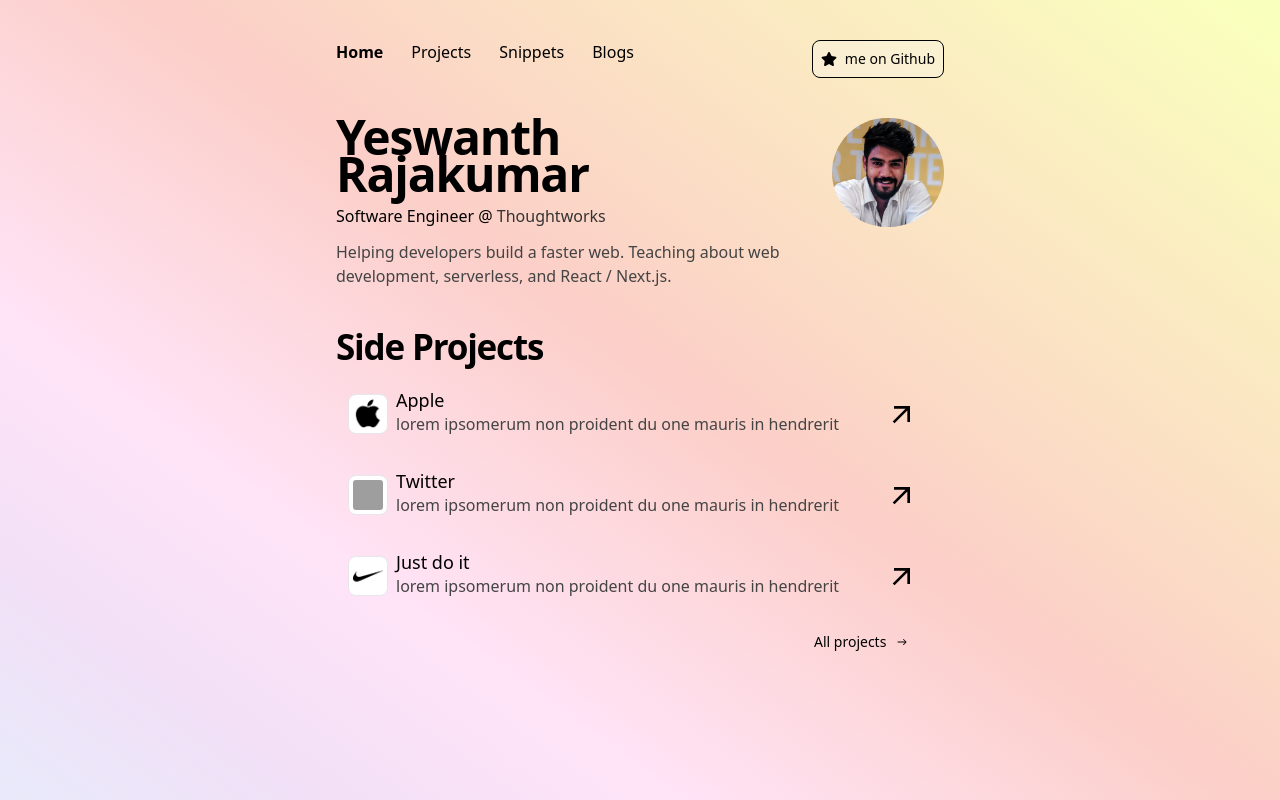
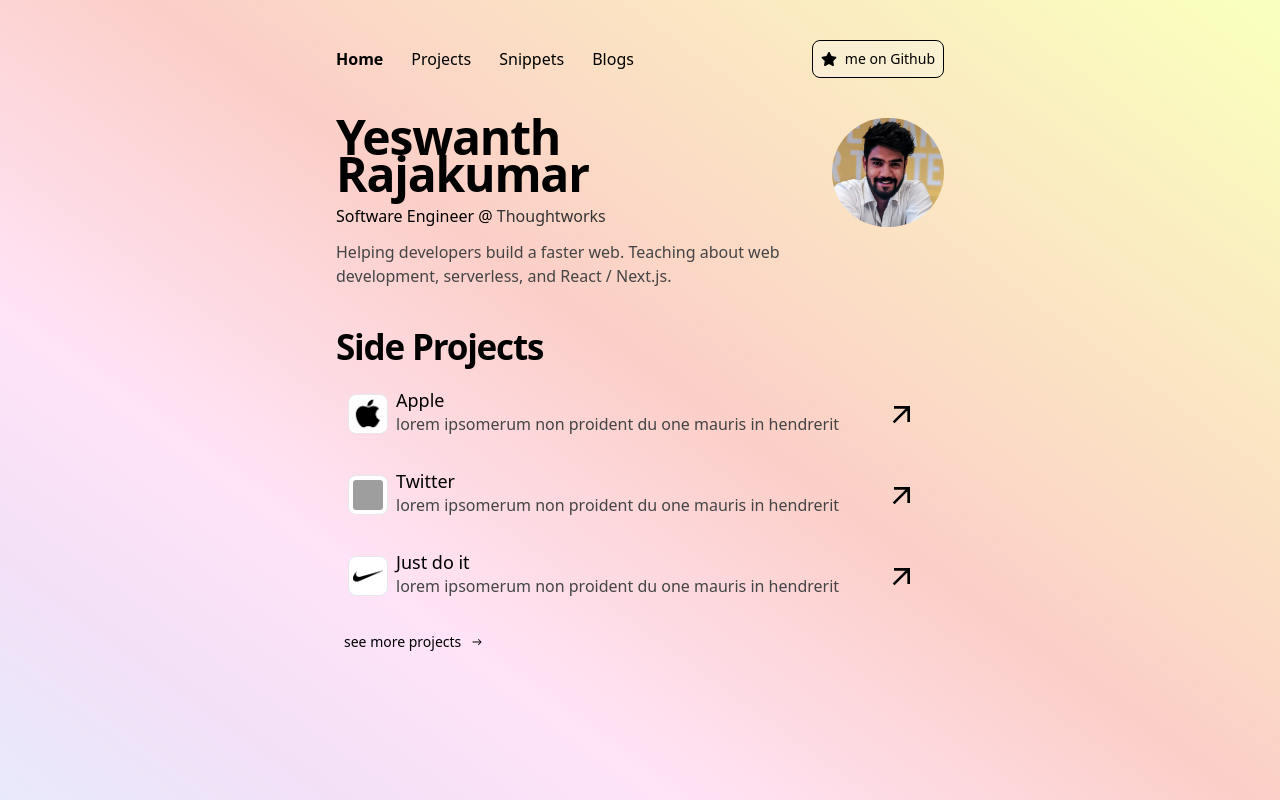
Before and after one commit to YeswanthRajakumarr/my-portfolio-2024, a Next.js app: page / in a window 1280 px wide. Shown: the top 800 px of the page. Built offline with nearby package versions, Linux system fonts and the light colour scheme; grey boxes are pictures that could not be loaded.

Commit message:
add: see more projects buttons

```diff
--- a/src/app/NavBar.js
+++ b/src/app/NavBar.js
@@ -3,21 +3,21 @@ import { FaStar } from "react-icons/fa";
 
 export const NavBar = () => {
   return (
-    <nav className="text-base flex justify-between">
+    <nav className="flex items-center justify-between text-base">
       <div>
-        <ul className="flex justify-around gap-7 font-normal leading-6">
+        <ul className="flex justify-around font-normal leading-6 gap-7">
           <li className="font-semibold">Home</li>
           <li>Projects</li>
           <li>Snippets</li>
           <li>Blogs</li>
         </ul>
       </div>
-      <button className="border bg-cus-tansperant rounded-lg border-solid border-black inline-flex items-center p-1">
+      <button className="inline-flex items-center p-1 border border-black border-solid rounded-lg bg-cus-tansperant">
         <FaStar
           className="justify-center align-middle w-[24px] h-6 shrink-0  rounded-lg  p-1"
           href="https://github.com/YeswanthRajakumar"
         />
-        <p className="text-sm p-1"> me on Github</p>
+        <p className="p-1 text-sm"> me on Github</p>
       </button>
     </nav>
   );
--- a/src/app/ProjectCard.js
+++ b/src/app/ProjectCard.js
@@ -5,12 +5,13 @@ import { MdArrowOutward } from "react-icons/md";
 export const ProjectCard = ({ icon, title, description, url }) => {
   return (
     <div>
-      <li className="mt-4 hover:bg-cus-tansperant transition duration-500 rounded-lg">
-        <div className="md:w-[594px] md:h-[65px] w-full h-auto md:flex md:flex-row md:justify-between px-3">
-          <div className="flex flex-col md:flex-row md:gap-2 items-center">
-            <div className="md:w-[40px] md:h-10 w-16 h-16">
+      <li className="mt-4 transition duration-500 rounded-lg hover:bg-cus-tansperant">
+
+        <div className="md:w-[594px] md:h-[65px] w-full h-auto flex flex-row md:justify-between px-3 ">
+          <div className="flex flex-col items-center md:flex-row md:gap-2">
+            <div className="md:w-[40px] md:h-10 ">
               <Image
-                className="w-full h-full border rounded-lg bg-white p-1"
+                className="w-full h-full p-1 bg-white border rounded-lg"
                 src={icon}
                 width={40}
                 height={40}
@@ -19,7 +20,7 @@ export const ProjectCard = ({ icon, title, description, url }) => {
             </div>
 
             <div className="mt-2 md:mt-0">
-              <h1 className="font-medium text-base md:text-lg leading-4 md:leading-5">
+              <h1 className="text-base font-medium leading-4 md:text-lg md:leading-5">
                 {title}
               </h1>
               <p className="text-[#444] text-sm md:text-base not-italic font-light leading-6 md:leading-7">
@@ -28,13 +29,14 @@ export const ProjectCard = ({ icon, title, description, url }) => {
             </div>
           </div>
 
-          <div className="mt-2 md:mt-0 inline-flex items-center">
+          <div className="inline-flex items-center mt-2 md:mt-0">
             <a href={url} target="_blank" rel="noopener noreferrer">
               <MdArrowOutward className="w-6 h-6 md:w-8 md:h-8" />
             </a>
           </div>
         </div>
       </li>
+
     </div>
   );
 };
--- a/src/app/SideProjects.js
+++ b/src/app/SideProjects.js
@@ -42,13 +42,18 @@ export const SideProjects = () => {
             />
           ))}
         </ul>
-        <button className="all-project-btn inline-flex items-center p-1 mt-4 ml-[470px] ">
-          <p className="text-sm p-1"> All projects</p>
-          <IoIosArrowRoundForward
-            className="justify-center align-middle w-[24px] h-6 rounded-lg  p-1"
-            href="https://github.com/YeswanthRajakumar"
-          />
-        </button>
+        <a href="https://www.browserstack.com/responsive" target="_blank">
+          <button
+            className="inline-flex items-center p-1 mt-4 all-project-btn"
+            href="https://www.browserstack.com/responsive"
+          >
+            <p className="p-1 text-sm">see more projects</p>
+            <IoIosArrowRoundForward
+              className="justify-center align-middle w-[24px] h-6 rounded-lg  p-1"
+              href="https://github.com/YeswanthRajakumar"
+            />
+          </button>
+        </a>
       </div>
     </div>
   );
--- a/src/app/layout.js
+++ b/src/app/layout.js
@@ -8,7 +8,7 @@ export default function RootLayout({ children }) {
   return (
     <html lang="en">
       <body>
-        <div className="mx-auto w-full max-w-3xl px-4 lg:px-20 pt-4 md:pt-10 ">
+        <div className="w-full max-w-3xl px-4 pt-4 mx-auto lg:px-20 md:pt-10 ">
           {children}
         </div>
       </body>
```
